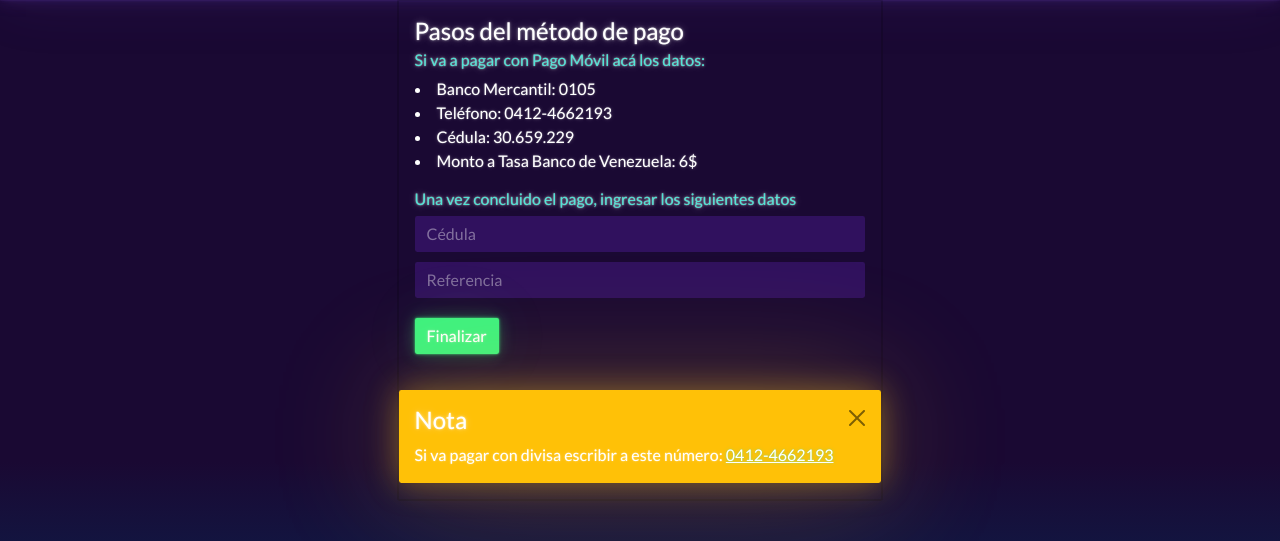
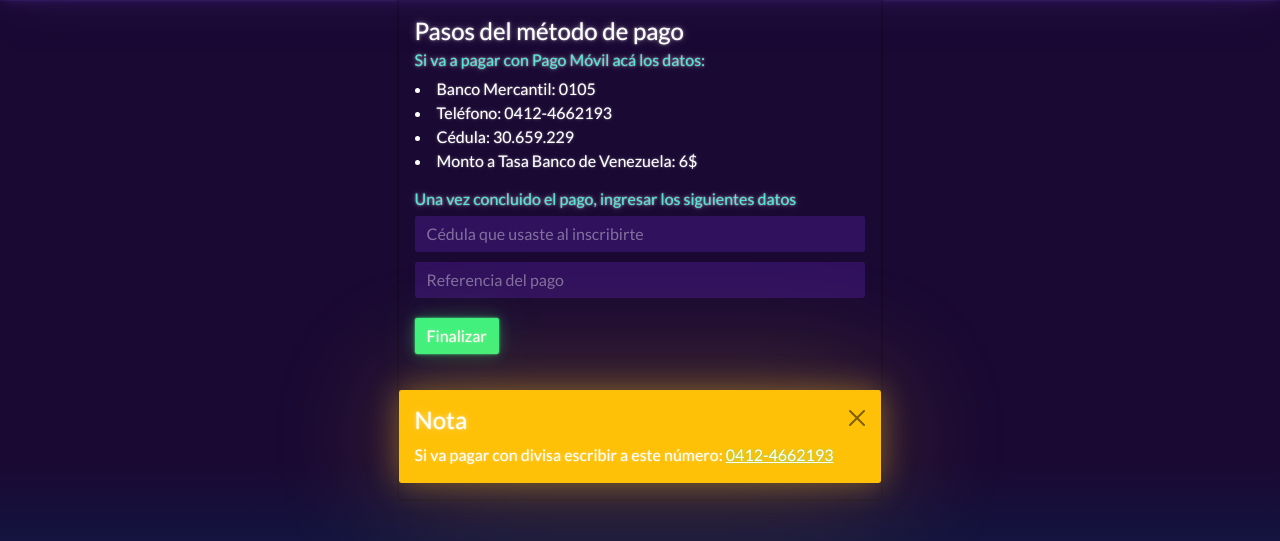
Before and after one commit to Anthonyzok521/Inscriptions, a Node server app: page /pays in a window 1280 px wide. Shown: the part 178-719 px from the top of the page. Run offline with Node 20, Linux system fonts and the light colour scheme; some libraries are stand-ins or nearby versions.

Commit message:
Update pays.ejs

```diff
--- a/views/pages/pays.ejs
+++ b/views/pages/pays.ejs
@@ -19,8 +19,8 @@
             <div>
                 <h6 class="card-subtitle mb-2 text-muted">Una vez concluido el pago, ingresar los siguientes datos</h6>
                 <div class="form-group" style="display: flex; flex-direction: column; gap: 10px">
-                    <input type="tel" class="form-control" name="ci" id="ci" maxlength="8" minlength="8" placeholder="Cédula" required>
-                    <input type="tel" class="form-control" name="reference" id="reference" maxlength="12" minlength="3" placeholder="Referencia" required>
+                    <input type="tel" class="form-control" name="ci" id="ci" maxlength="8" minlength="8" placeholder="Cédula que usaste al inscribirte" required>
+                    <input type="tel" class="form-control" name="reference" id="reference" maxlength="12" minlength="3" placeholder="Referencia del pago" required>
                 </div>
 
                 <input class="btn btn-success" id="button-send" type="submit" value="Finalizar">
```
